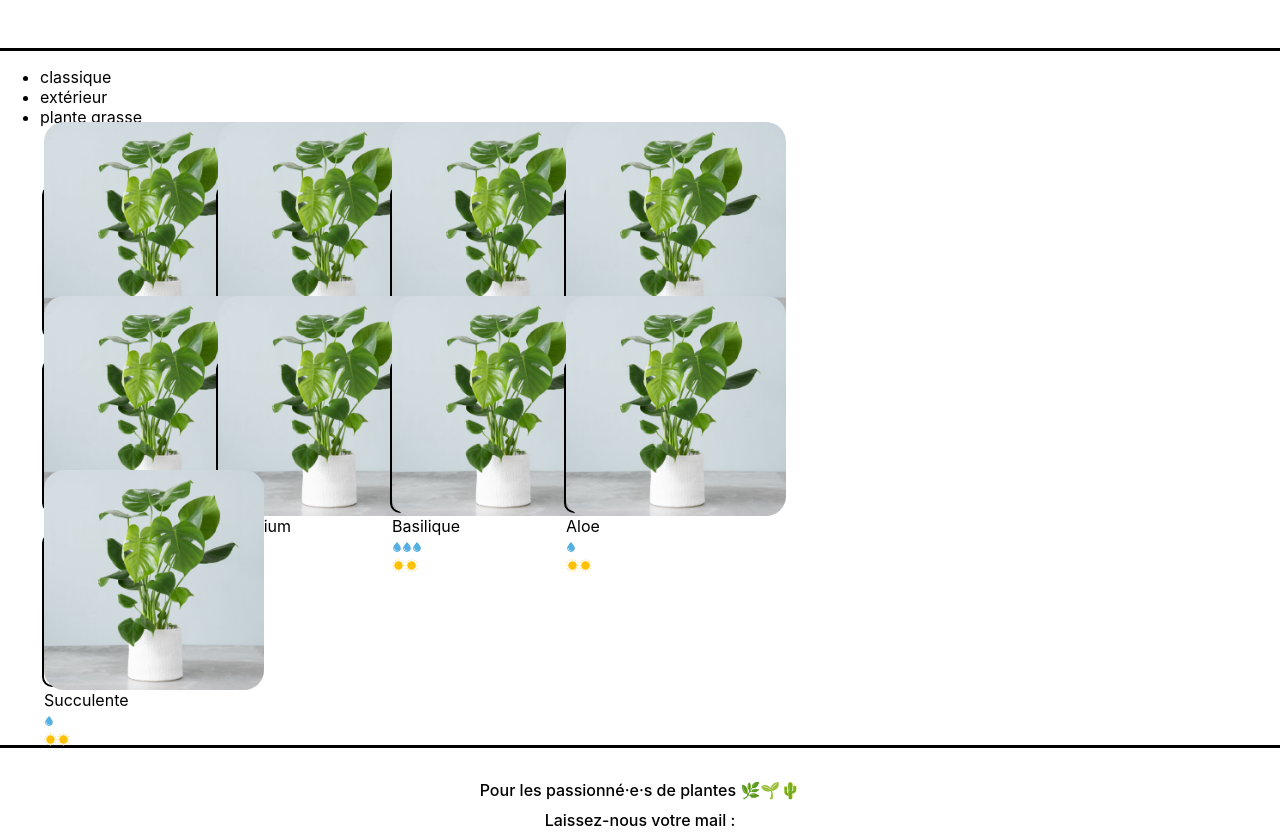
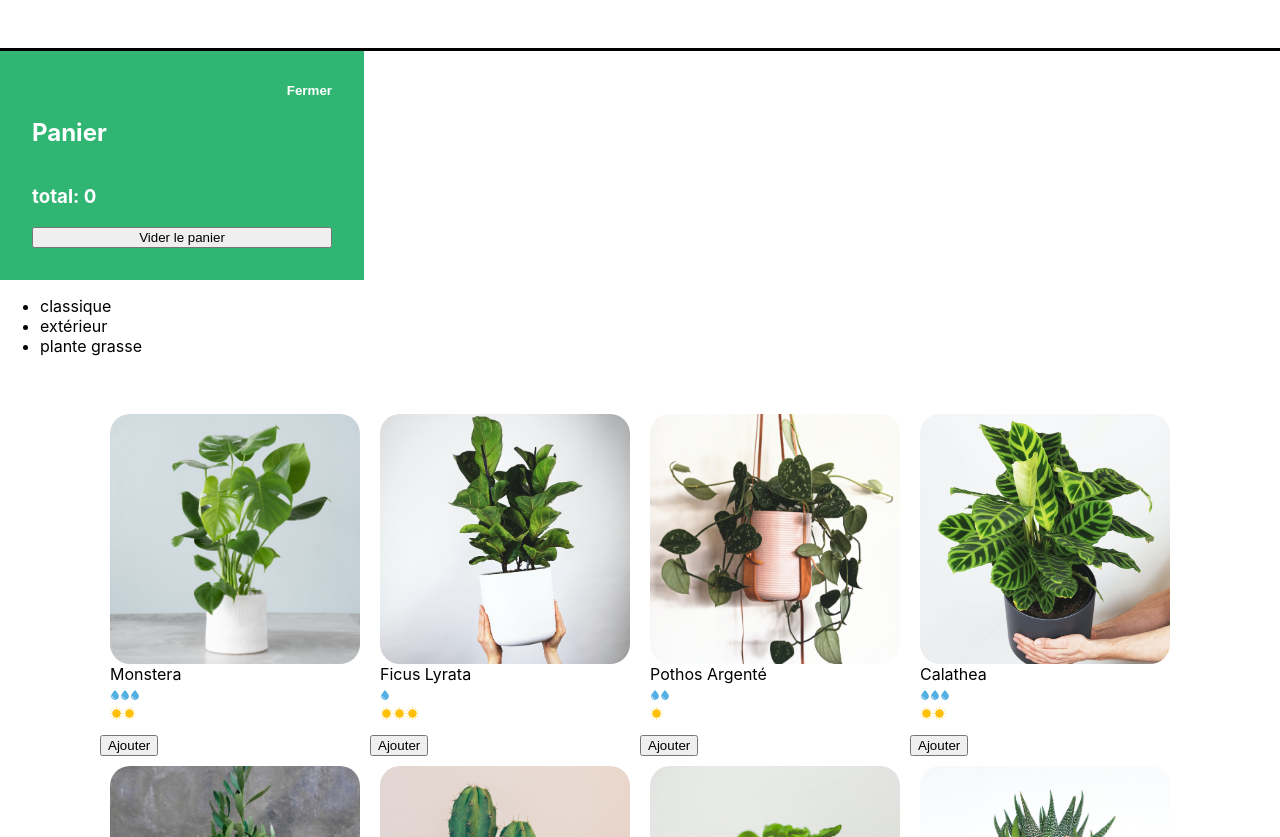
Before and after one commit to hamzaAqu/react-app.github.io, a React app in the folder la-maison-jungle/: page / in a window 1280 px wide. Shown: the part 98-935 px from the top of the page. Built offline with nearby package versions, Linux system fonts and the light colour scheme.

Commit message:
partager des données entre composant via le state

```diff
--- a/la-maison-jungle/src/components/App.js
+++ b/la-maison-jungle/src/components/App.js
@@ -1,14 +1,23 @@
 import ShoppingList from './ShoppingList'
 import Banner from './Banner'
 import Footer from './Footer'
-//import Cart from './Cart'
+import Cart from './Cart'
+import { useState} from 'react'
 
 function App() {
+
+  //j'initialise un state de carte qui fera le lien entre Cart et ShoppingList
+  //mon state est un tableu qui va contenir des objets plantes(certains attributs)
+  const [cart,updateCart]=useState([])
   return(
   <div>
          <Banner />
-         {/* <Cart /> */}
-         <ShoppingList />
+         <div>
+            <Cart cart={cart} updateCart={updateCart} />
+            <ShoppingList cart={cart} updateCart={updateCart} />
+
+         </div>
+
          <Footer />
 
   </div>)
--- a/la-maison-jungle/src/components/Cart.js
+++ b/la-maison-jungle/src/components/Cart.js
@@ -1,18 +1,41 @@
+import { useState } from 'react'
 import '../styles/Cart.css'
-function Cart(){
-    const monsteraPrice = 8
-	const ivyPrice = 10
-	const flowerPrice = 15
-	return (
-		<div className= 'lmj-cart'>
+
+function Cart({cart,updateCart}) {
+const	total=cart.reduce((acc,plant)=>acc+plant.amount*plant.price,0)
+//const [cart, updateCart] = useState(0)
+
+	const [isOpen, setIsOpen] = useState(true)
+
+	return isOpen ? (
+		<div className='lmj-cart'>
+			<button
+				className='lmj-cart-toggle-button'
+				onClick={() => setIsOpen(false)}
+			>
+				Fermer
+			</button>
 			<h2>Panier</h2>
-			<ul>
-				<li>Monstera : {monsteraPrice}€</li>
-				<li>Lierre : {ivyPrice}€</li>
-				<li>Fleurs : {flowerPrice}€</li>
-			</ul>
-			Total : {monsteraPrice + ivyPrice + flowerPrice}€
+			{
+				cart.map(({name,price,amount},index)=>
+				<div key={index}>
+				{name} {price}*{amount}
+				</div>
+				)
+			}
+			<h3>total: {total}</h3>
+			<button onClick={() => updateCart([])}>Vider le panier</button>
+		</div>
+	) : (
+		<div className='lmj-cart-closed'>
+			<button
+				className='lmj-cart-toggle-button'
+				onClick={() => setIsOpen(true)}
+			>
+				Ouvrir le Panier
+			</button>
 		</div>
 	)
 }
- export default Cart
+
+export default Cart
--- a/la-maison-jungle/src/components/ShoppingList.js
+++ b/la-maison-jungle/src/components/ShoppingList.js
@@ -4,11 +4,24 @@ import PlantItem from './PlantItem'
 
 
 
-function ShoppingList(){
+function ShoppingList({cart,updateCart}){
 //reduce me retourne un tableau des categories de plantes
 //on ajoute la categorie de la plante suivant si elle existe dj ps la peine
     const categories = plantList.reduce((acc,plant)=>
     acc.includes(plant.category)? acc: acc.concat(plant.category), [])
+
+    function addToCart(name,price){
+      const currentedPlant=cart.find((plant)=>plant.name===name)
+      if(currentedPlant){
+          const filtredPlant=cart.filter((plant)=>plant.name!==name)
+          updateCart([
+              ...filtredPlant,{name,price,amount: currentedPlant.amount+1}
+          ])
+      }
+      else{
+          updateCart([...cart,{name,price,amount:1}])
+      }
+    }
 
     return(
         <div>
@@ -21,8 +34,13 @@ function ShoppingList(){
             </ul>
              <ul className='lmj-plant-list'>
                 {
-                   plantList.map(({id, cover, name, water, light})=> (
+                   plantList.map(({id, cover, name, water, light,price})=> (
+                    <div key={id}>
                    <PlantItem id={id} cover={cover} name={name} water={water} light={light}/>
+                   <button onClick={() =>addToCart(name,price)}>Ajouter</button>
+
+                    </div>
+
                    ))
                 }
 
--- a/la-maison-jungle/src/datas/plantList.js
+++ b/la-maison-jungle/src/datas/plantList.js
@@ -1,14 +1,22 @@
 import monstera from '../assets/monstera.jpg'
+import lyrata from '../assets/lyrata.jpg'
+import pothos from '../assets/pothos.jpg'
+import succulent from '../assets/succulent.jpg'
+import olivier from '../assets/olivier.jpg'
+import basil from '../assets/basil.jpg'
+import mint from '../assets/mint.jpg'
+import calathea from '../assets/calathea.jpg'
+import cactus from '../assets/cactus.jpg'
 
 export const plantList = [
 	{
 		name: 'monstera',
 		category: 'classique',
 		id: '1ed',
-		isBestSale: true,
 		light: 2,
 		water: 3,
-		cover: monstera
+		cover: monstera,
+		price: 15
 	},
 	{
 		name: 'ficus lyrata',
@@ -16,23 +24,29 @@ export const plantList = [
 		id: '2ab',
 		light: 3,
 		water: 1,
-		cover: monstera
+		cover: lyrata,
+		price: 16
 	},
+
 	{
 		name: 'pothos argenté',
 		category: 'classique',
 		id: '3sd',
 		light: 1,
 		water: 2,
-		cover: monstera
+		cover: pothos,
+
+		price: 9
 	},
 	{
-		name: 'yucca',
+		name: 'calathea',
 		category: 'classique',
 		id: '4kk',
-		light: 3,
-		water: 1,
-		cover: monstera
+		light: 2,
+		water: 3,
+		cover: calathea,
+
+		price: 20
 	},
 	{
 		name: 'olivier',
@@ -40,32 +54,27 @@ export const plantList = [
 		id: '5pl',
 		light: 3,
 		water: 1,
-		cover: monstera
+		cover: olivier,
+		price: 25
 	},
+
 	{
-		name: 'géranium',
-		category: 'extérieur',
-		id: '6uo',
+		name: 'cactus',
+		category: 'plante grasse',
+		id: '8fp',
 		light: 2,
-		water: 2,
-		cover: monstera
+		water: 1,
+		cover: cactus,
+		price: 6
 	},
 	{
 		name: 'basilique',
 		category: 'extérieur',
 		id: '7ie',
-		isBestSale: true,
 		light: 2,
 		water: 3,
-		cover: monstera
-	},
-	{
-		name: 'aloe',
-		category: 'plante grasse',
-		id: '8fp',
-		light: 2,
-		water: 1,
-		cover: monstera
+		cover: basil,
+		price: 5
 	},
 	{
 		name: 'succulente',
@@ -73,6 +82,17 @@ export const plantList = [
 		id: '9vn',
 		light: 2,
 		water: 1,
-		cover: monstera
+		cover: succulent,
+		price: 8
+	},
+
+	{
+		name: 'menthe',
+		category: 'extérieur',
+		id: '6uo',
+		light: 2,
+		water: 2,
+		cover: mint,
+		price: 4
 	}
 ]
--- a/la-maison-jungle/src/styles/Cart.css
+++ b/la-maison-jungle/src/styles/Cart.css
@@ -2,4 +2,34 @@
 	color: white;
 	background-color: #31b572;
 	padding: 32px;
+	display: flex;
+	flex-direction: column;
+	justify-content: flex-start;
+	width: 300px;
 }
+
+.lmj-cart-add-button {
+	margin-left: 32px;
+	cursor: pointer;
+}
+
+.lmj-cart-toggle-button {
+	background: none;
+	outline: none;
+	border: none;
+	font-weight: 600;
+	cursor: pointer;
+	align-self: self-start;
+	padding: 0;
+	color: white;
+	align-self: flex-end;
+}
+
+.lmj-cart-closed {
+	padding: 32px;
+	width: 300px;
+}
+
+.lmj-cart-closed > button {
+	color: black;
+}
--- /dev/null
+++ b/la-maison-jungle/src/styles/Layout.css
@@ -0,0 +1,4 @@
+.lmj-layout-inner {
+	display: flex;
+	flex-direction: row;
+}
--- a/la-maison-jungle/src/styles/PlantItem.css
+++ b/la-maison-jungle/src/styles/PlantItem.css
@@ -1,7 +1,8 @@
 .lmj-plant-item-cover {
-	height: 220px;
-	width: 220px;
+	height: 250px;
+	width: 250px;
 	border-radius: 20px;
+	object-fit: cover;
 }
 
 .lmj-plant-item {
@@ -11,4 +12,16 @@
 	justify-content: center;
 	flex-direction: column;
 	text-transform: capitalize;
+	position: relative;
 }
+
+.lmj-plant-item-price {
+	position: absolute;
+	border-radius: 20px 20px 20px 0;
+	background-color: #31b472;
+	color: white;
+	padding: 15px;
+	right: 0;
+	top: 0;
+	font-weight: 500;
+}
--- a/la-maison-jungle/src/styles/ShoppingList.css
+++ b/la-maison-jungle/src/styles/ShoppingList.css
@@ -1,19 +1,11 @@
+.lmj-shopping-list {
+	width: 100%;
+}
+
 .lmj-plant-list {
 	list-style-type: none;
 	padding: 32px;
 	display: flex;
 	flex-wrap: wrap;
-	max-width: 800px;
+	justify-content: center;
 }
-
-.lmj-plant-item {
-	border: solid 2px black;
-	border-radius: 10px;
-	height: 150px;
-	width: 150px;
-	margin: 10px;
-	display: flex;
-	align-items: center;
-	justify-content: center;
-	flex-direction: column;
-}
```
Also changed, not shown: la-maison-jungle/src/assets/basil.jpg (added), la-maison-jungle/src/assets/cactus.jpg (added), la-maison-jungle/src/assets/calathea.jpg (added), la-maison-jungle/src/assets/lyrata.jpg (added), la-maison-jungle/src/assets/mint.jpg (added), la-maison-jungle/src/assets/olivier.jpg (added), la-maison-jungle/src/assets/pothos.jpg (added), la-maison-jungle/src/assets/succulent.jpg (added).
